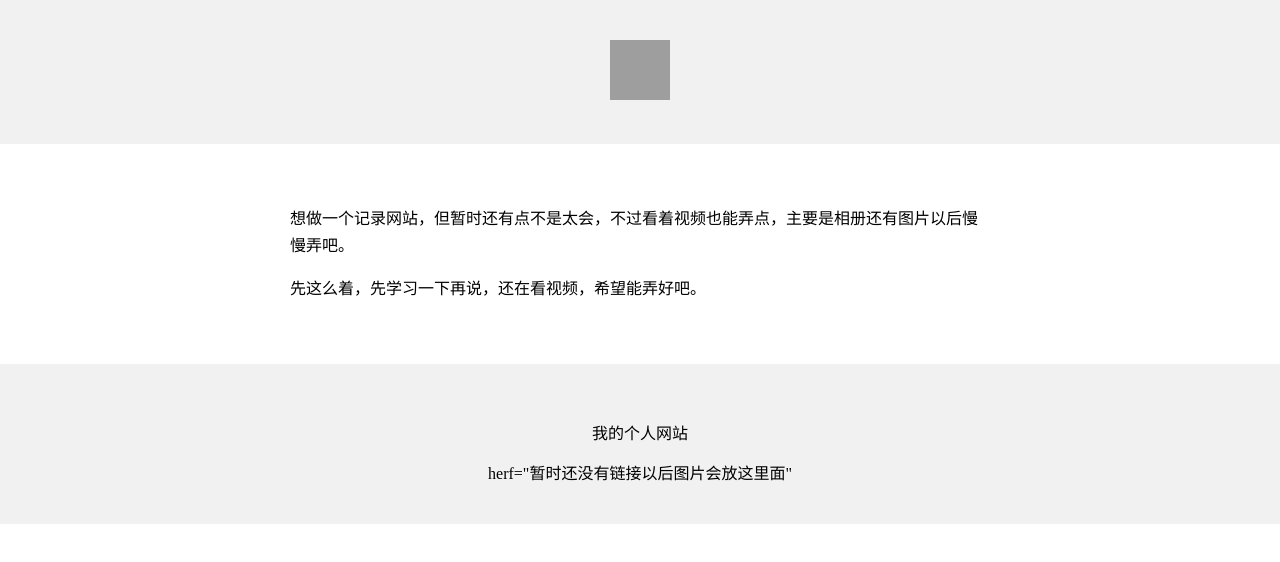
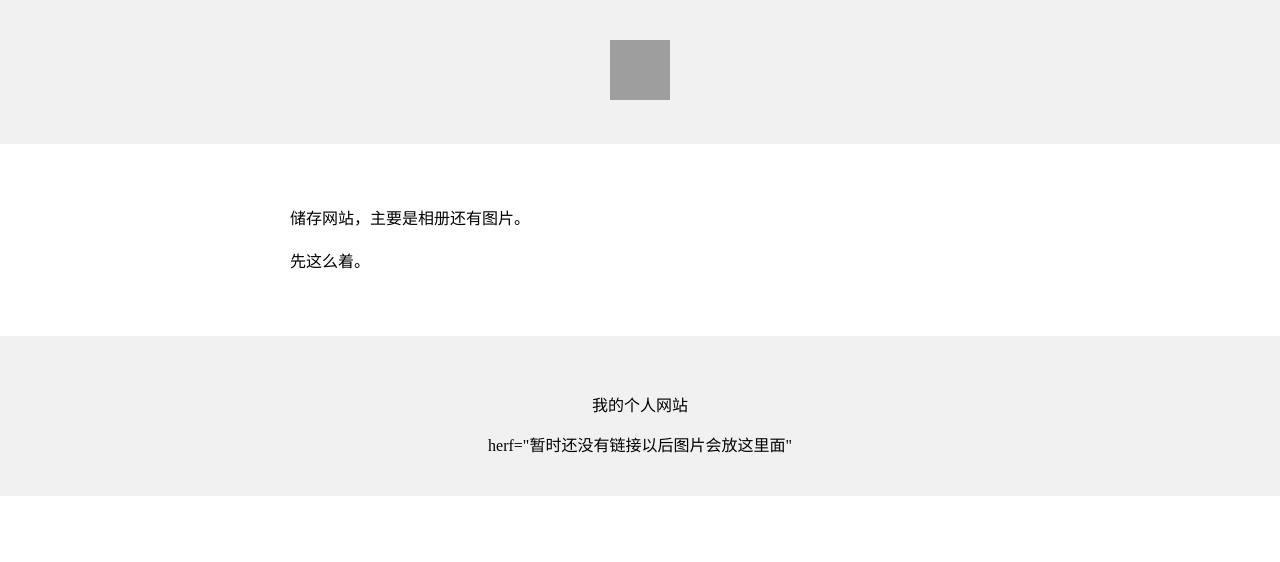
Before and after one commit to 727980758/727980, a plain HTML site: page index.html in a window 1280 px wide. Drawn offline with Linux system fonts and the light colour scheme; grey boxes are pictures that could not be loaded.

Commit message:
Update index.html

```diff
--- a/index.html
+++ b/index.html
@@ -24,8 +24,8 @@
     line-height: 1.7;
 
     ">
-      <P>想做一个记录网站，但暂时还有点不是太会，不过看着视频也能弄点，主要是相册还有图片以后慢慢弄吧。</P>
-      <P>先这么着，先学习一下再说，还在看视频，希望能弄好吧。</P>
+      <P>储存网站，主要是相册还有图片。</P>
+      <P>先这么着。</P>
       <P></P>
       <P></P>
       <P></P>
```
